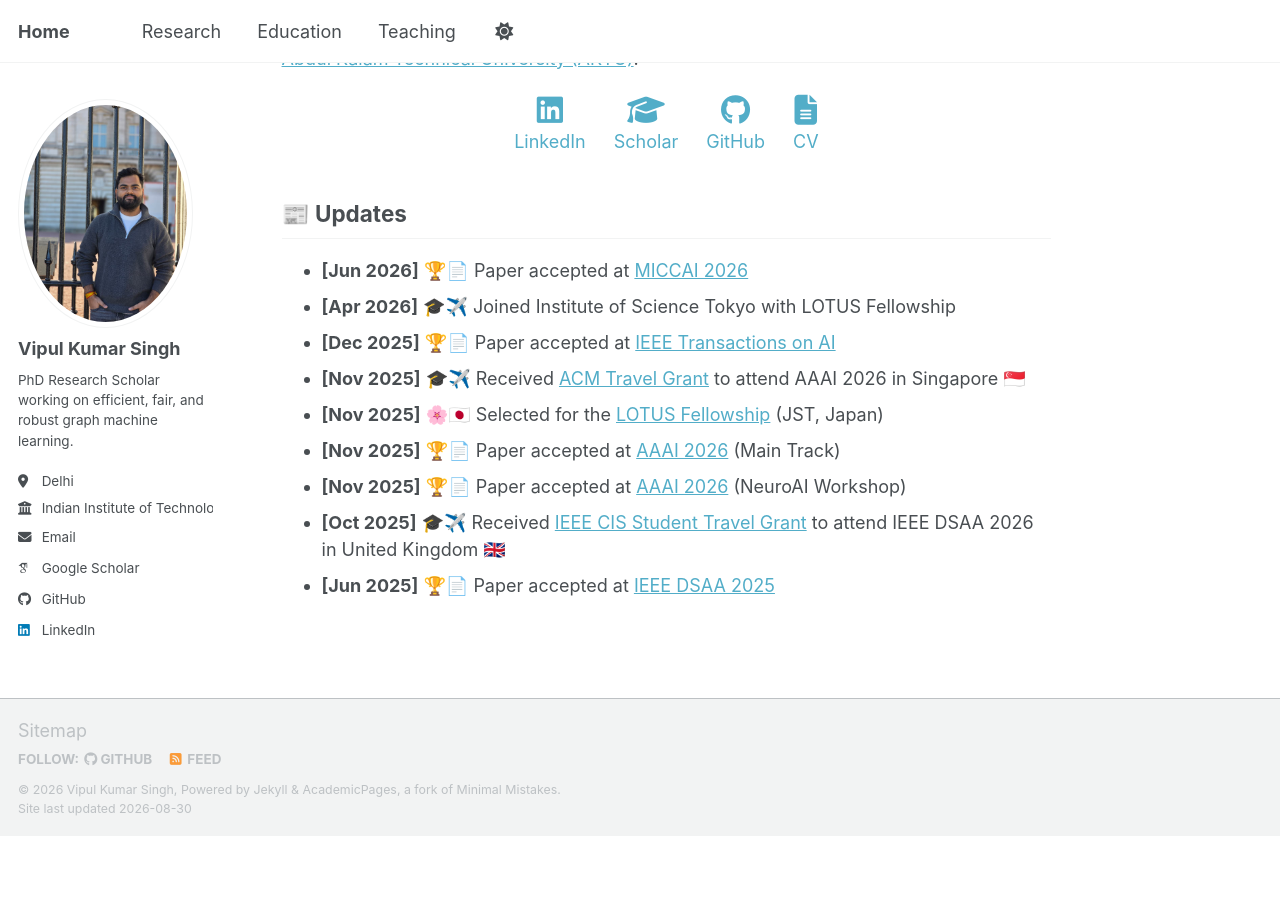
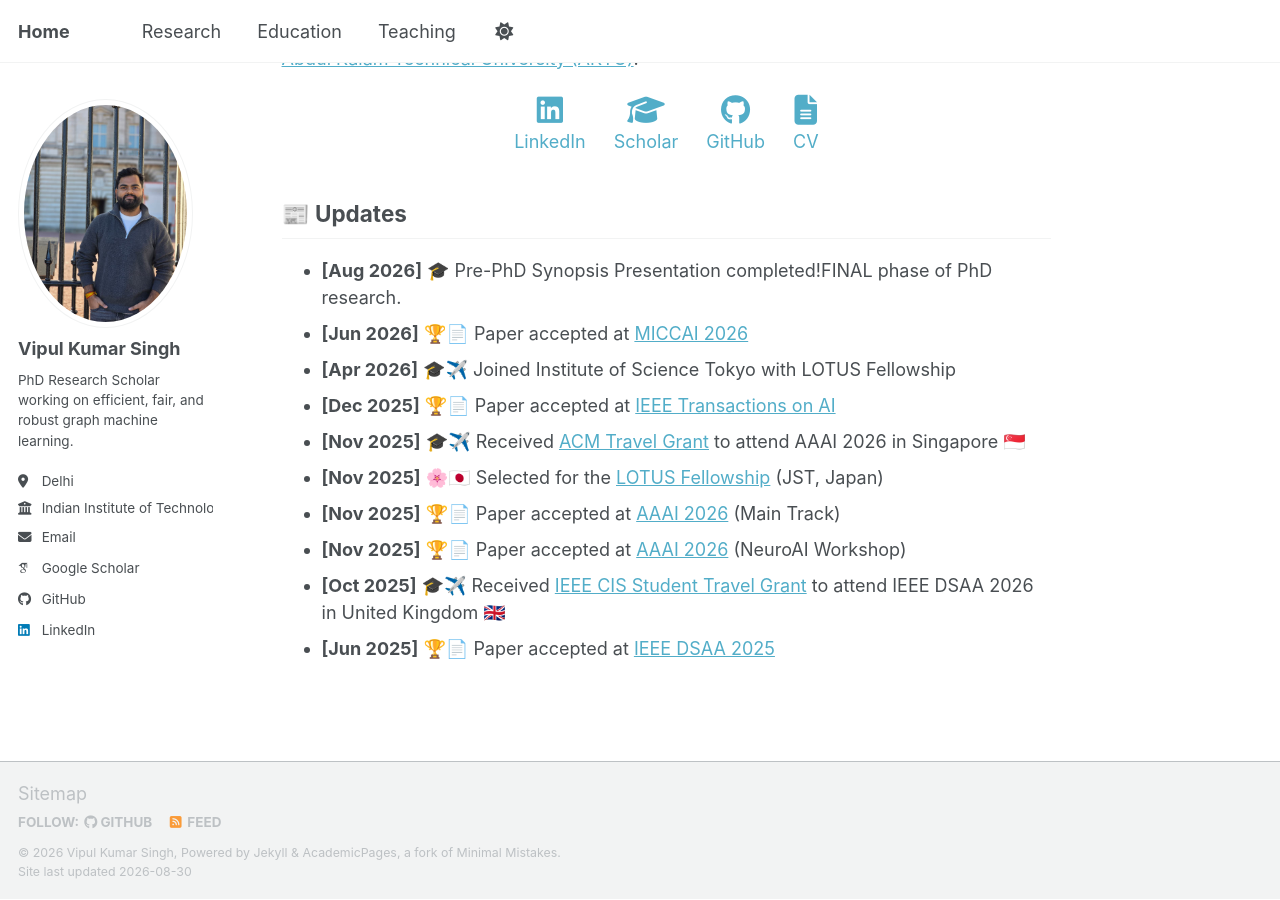
Before and after one commit to shashivipul/shashivipul.github.io, a Jekyll site: the page built from _pages/about.md, in a window 1280 px wide and 900 px high, scrolled down 533 px. Built offline with Jekyll 4.4.1, drawn with Linux system fonts in a browser that asks for light colours; some web fonts are replaced; a script bundle is joined from its source files by our own code; library files that are not in the unit come from our copies; before the commit the page ends 1370 px from its top, so only the background shows below that.

Commit message:
Update about.md

```diff
--- a/_pages/about.md
+++ b/_pages/about.md
@@ -50,6 +50,7 @@ Before starting my PhD, I completed my **M.Tech.** in the Department of Electric
 
 
 ## 📰 Updates
+- **[Aug 2026]** 🎓 Pre-PhD Synopsis Presentation completed!FINAL phase of PhD research.
 - **[Jun 2026]** 🏆📄 Paper accepted at [MICCAI 2026](https://conferences.miccai.org/2026/en/default.asp)
 - **[Apr 2026]** 🎓✈️ Joined Institute of Science Tokyo with LOTUS Fellowship
 - **[Dec 2025]** 🏆📄 Paper accepted at [IEEE Transactions on AI](https://cis.ieee.org/publications/ieee-transactions-on-artificial-intelligence)
```
